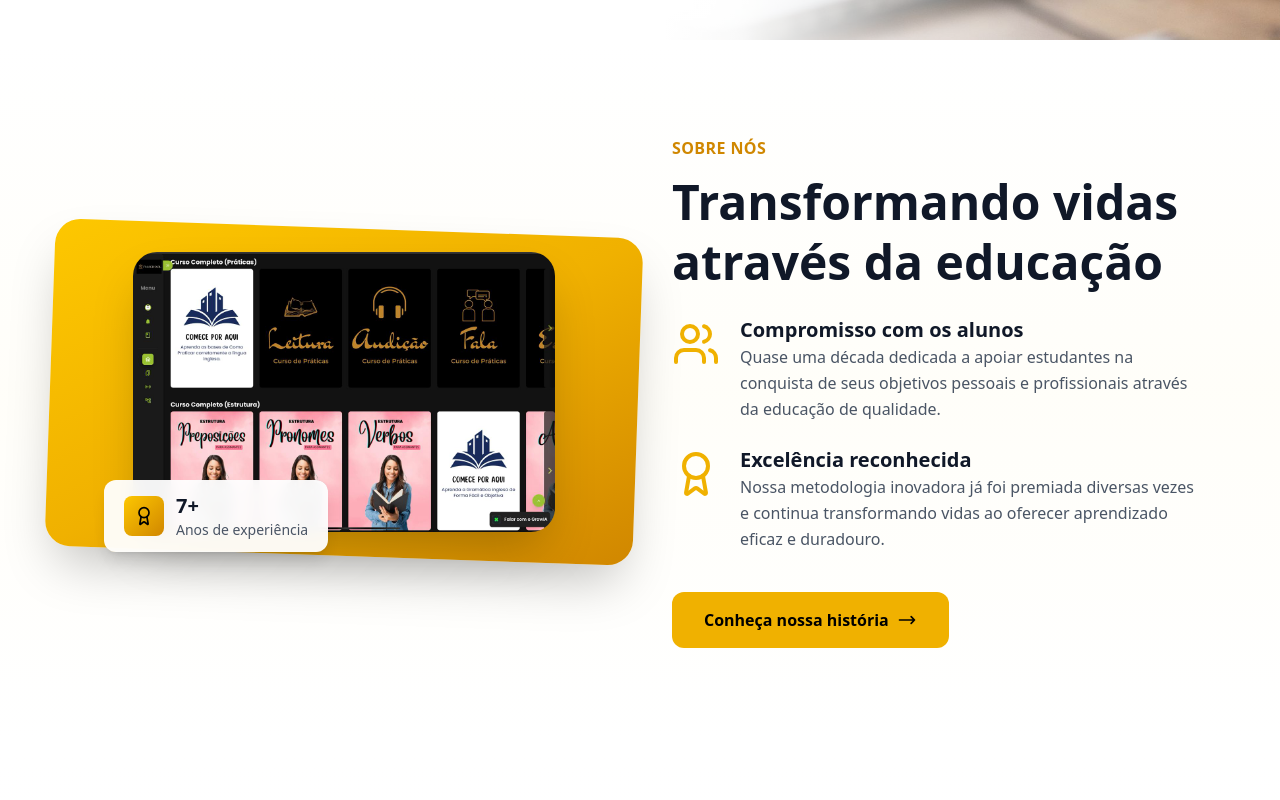
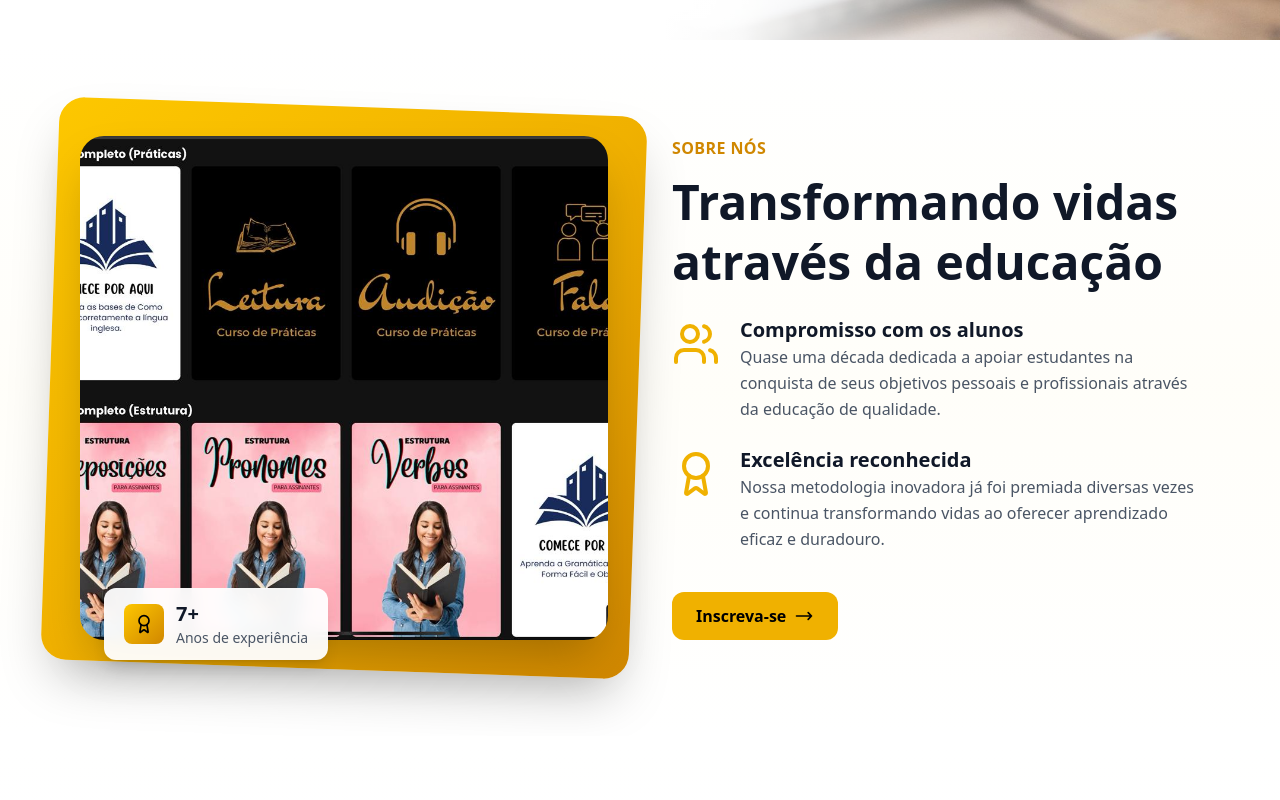
Before and after one commit to lopesmauro/imschool, a React (Vite) app: page / in a window 1280 px wide. Shown: the part 760-1560 px from the top of the page. Built offline with nearby package versions, Linux system fonts and the light colour scheme.

Commit message:
ajustes no sobre nos.

```diff
--- a/src/components/About.tsx
+++ b/src/components/About.tsx
@@ -1,35 +1,39 @@
-import { Users, Award } from 'lucide-react';
-import aboutImage from '../assets/aboutus.jpeg';
+import { Users, Award } from "lucide-react";
+import aboutImage from "../assets/aboutus.jpeg";
 
 const AboutUs = () => {
+  const phoneNumber = "+5492216045067";
+  const message = "Olá! Gostaria de saber mais sobre o curso de inglês EAD.";
+  const whatsappUrl = `https://wa.me/${phoneNumber}?text=${encodeURIComponent(message)}`;
+
   const highlights = [
     {
       icon: Users,
-      label: 'Compromisso com os alunos',
-      text: 'Quase uma década dedicada a apoiar estudantes na conquista de seus objetivos pessoais e profissionais através da educação de qualidade.',
+      label: "Compromisso com os alunos",
+      text: "Quase uma década dedicada a apoiar estudantes na conquista de seus objetivos pessoais e profissionais através da educação de qualidade.",
     },
     {
       icon: Award,
-      label: 'Excelência reconhecida',
-      text: 'Nossa metodologia inovadora já foi premiada diversas vezes e continua transformando vidas ao oferecer aprendizado eficaz e duradouro.',
+      label: "Excelência reconhecida",
+      text: "Nossa metodologia inovadora já foi premiada diversas vezes e continua transformando vidas ao oferecer aprendizado eficaz e duradouro.",
     },
   ];
 
   return (
     <section className="relative py-16 sm:py-20 lg:py-24 bg-gradient-to-b from-white via-amber-50/30 to-white overflow-hidden">
       <div className="container mx-auto px-6 sm:px-10 lg:px-20 max-w-7xl">
-        <div className="grid lg:grid-cols-2 gap-12 lg:gap-16 items-center">
-          {/* Left Side - Imagem com moldura gradiente */}
+        {/* 👇 items-stretch faz ambas as colunas terem mesma altura */}
+        <div className="grid lg:grid-cols-2 gap-12 lg:gap-16 items-stretch">
+          {/* Left Side - Imagem */}
           <div className="relative flex justify-center items-center order-2 lg:order-1">
-            {/* Fundo flutuante com gradiente */}
             <div className="absolute -inset-3 sm:-inset-4 bg-gradient-to-br from-yellow-400 via-yellow-500 to-yellow-600 rounded-3xl shadow-2xl transform rotate-1 sm:rotate-2 scale-105"></div>
 
-            {/* Imagem principal */}
-            <div className="relative rounded-3xl overflow-hidden shadow-2xl w-[90%] sm:w-[80%] max-w-md sm:max-w-none">
+            {/* 👇 A imagem agora se ajusta automaticamente à altura da direita */}
+            <div className="relative rounded-3xl overflow-hidden shadow-2xl w-full h-full flex">
               <img
                 src={aboutImage}
                 alt="Nossa história e método de ensino"
-                className="w-full h-auto object-cover transition-transform duration-700 hover:scale-105"
+                className="w-full h-full object-cover object-center transition-transform duration-700 hover:scale-105"
               />
             </div>
 
@@ -41,14 +45,16 @@ const AboutUs = () => {
                 </div>
                 <div>
                   <p className="text-lg sm:text-xl font-bold text-gray-900">7+</p>
-                  <p className="text-xs sm:text-sm text-gray-600">Anos de experiência</p>
+                  <p className="text-xs sm:text-sm text-gray-600">
+                    Anos de experiência
+                  </p>
                 </div>
               </div>
             </div>
           </div>
 
           {/* Right Side - Conteúdo */}
-          <div className="order-1 lg:order-2 text-center lg:text-left">
+          <div className="order-1 lg:order-2 text-center lg:text-left flex flex-col justify-center">
             <p className="text-yellow-600 uppercase tracking-wide font-semibold mb-3 text-sm sm:text-base">
               Sobre Nós
             </p>
@@ -61,12 +67,17 @@ const AboutUs = () => {
               {highlights.map((item, index) => {
                 const Icon = item.icon;
                 return (
-                  <div key={index} className="flex items-start gap-4 sm:gap-5 text-left">
+                  <div
+                    key={index}
+                    className="flex items-start gap-4 sm:gap-5 text-left"
+                  >
                     <div className="flex-shrink-0">
                       <Icon className="w-10 h-10 sm:w-12 sm:h-12 text-yellow-500 mt-1" />
                     </div>
                     <div>
-                      <p className="text-lg sm:text-xl font-bold text-gray-900">{item.label}</p>
+                      <p className="text-lg sm:text-xl font-bold text-gray-900">
+                        {item.label}
+                      </p>
                       <p className="text-sm sm:text-base text-gray-600 leading-relaxed">
                         {item.text}
                       </p>
@@ -76,10 +87,12 @@ const AboutUs = () => {
               })}
             </div>
 
-            <button className="group mx-auto lg:mx-0 bg-yellow-500 text-black font-semibold px-8 py-4 rounded-xl hover:shadow-xl transition-all duration-300 hover:scale-105 flex items-center gap-2">
-              Conheça nossa história
+            <button className="group bg-yellow-500 text-black font-semibold px-4 py-2 sm:px-6 sm:py-3 rounded-xl hover:shadow-lg transition-all duration-300 hover:scale-105 inline-flex items-center gap-2 self-start">
+  <a href={whatsappUrl} target="_blank" rel="noreferrer" className="inline-block">
+    Inscreva-se
+  </a>
   <svg
-                className="w-5 h-5 group-hover:translate-x-1 transition-transform"
+    className="w-4 h-4 sm:w-5 sm:h-5 group-hover:translate-x-1 transition-transform"
     fill="none"
     stroke="currentColor"
     viewBox="0 0 24 24"
@@ -92,6 +105,9 @@ const AboutUs = () => {
     />
   </svg>
 </button>
+
+
+
           </div>
         </div>
       </div>
--- a/src/components/Hero.tsx
+++ b/src/components/Hero.tsx
@@ -1,6 +1,10 @@
 import { ArrowRight } from "lucide-react";
 
 const Hero = () => {
+        const phoneNumber = "+5492216045067";
+    const message = "Olá! Gostaria de saber mais sobre o curso de inglês EAD.";
+    const whatsappUrl = `https://wa.me/${phoneNumber}?text=${encodeURIComponent(message)}`;
+
     return (
         <section className="relative min-h-screen flex items-center bg-white overflow-hidden">
             {/* Imagem de fundo */}
@@ -36,7 +40,7 @@ const Hero = () => {
 
                         <div className="flex flex-col sm:flex-row justify-center lg:justify-start gap-4 pt-2">
                             <button className="bg-yellow-400 hover:bg-yellow-300 text-black font-semibold px-10 py-3 rounded-lg text-base flex items-center justify-center transition-all shadow-md hover:shadow-lg">
-                                Comece Agora
+                                <a href={whatsappUrl} target="_blank">Comece agora</a>
                                 <ArrowRight className="ml-2 h-4 w-4" />
                             </button>
                         </div>
```
Also changed, not shown: src/components/Contact.tsx (+22 -22 lines). Lines whose indentation alone changed are shown as unchanged.
